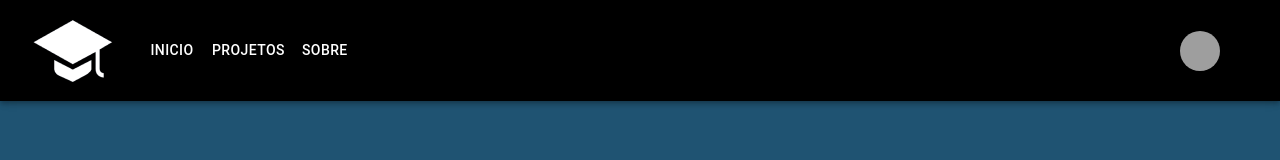
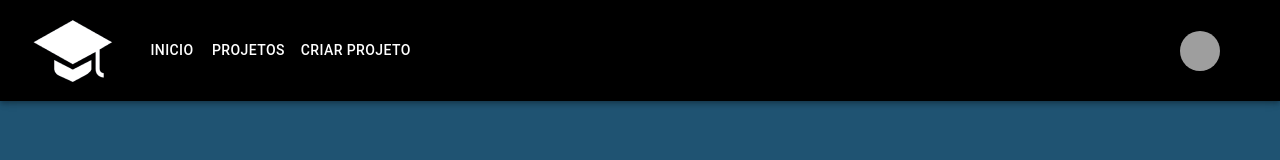
Before and after one commit to victoriavasconcelos/sivo, a React (Create React App) app: page / in a window 1280 px wide. Shown: the top 160 px of the page. Built offline with nearby package versions, Linux system fonts and the light colour scheme; grey boxes are pictures that could not be loaded.

Commit message:
Função de navegação na navbar

```diff
--- a/src/layout/navbar/index.jsx
+++ b/src/layout/navbar/index.jsx
@@ -12,30 +12,36 @@ import Tooltip from '@mui/material/Tooltip';
 import MenuItem from '@mui/material/MenuItem';
 import chapeu from '../../assets/chapeu 11.png'
 import MenuIcon from '@mui/icons-material/Menu';
+import { useNavigate } from 'react-router-dom';
 
-const pages = ['Inicio', 'Projetos', 'Sobre'];
+const pages = [
+  {name: 'Inicio', path: '/'},
+  {name: 'Projetos', path: '/projetos'},
+  {name: 'Criar Projeto', path: '/criar-projeto'}
+];
 const settings = ['Profile', 'Account', 'Dashboard', 'Logout'];
 
 function NavBar() {
   const [anchorElNav, setAnchorElNav] = React.useState(null);
   const [anchorElUser, setAnchorElUser] = React.useState(null);
+  const navigate = useNavigate()
 
   const handleOpenNavMenu = (event) => {
     console.log(event)
-    setAnchorElNav(event.currentTarget);
-  };
+    setAnchorElNav(event.currentTarget)
+  }
   const handleOpenUserMenu = (event) => {
     console.log(event)
-    setAnchorElUser(event.currentTarget);
-  };
+    setAnchorElUser(event.currentTarget)
+  }
 
   const handleCloseNavMenu = () => {
-    setAnchorElNav(null);
-  };
+    setAnchorElNav(null)
+  }
 
   const handleCloseUserMenu = () => {
-    setAnchorElUser(null);
-  };
+    setAnchorElUser(null)
+  }
 
   return (
     <AppBar position="static" style={{ background: 'black'}}>
@@ -90,8 +96,8 @@ function NavBar() {
               }}
             >
               {pages.map((page) => (
-                <MenuItem key={page} onClick={handleCloseNavMenu}>
-                  <Typography textAlign="center">{page}</Typography>
+                <MenuItem key={page.name} onClick={handleCloseNavMenu}>
+                  <Typography onClick={_ => navigate(page.path)} textAlign="center">{page.name}</Typography>
                 </MenuItem>
               ))}
             </Menu>
@@ -117,11 +123,11 @@ function NavBar() {
           <Box sx={{ flexGrow: 1, display: { xs: 'none', md: 'flex' } }}>
             {pages.map((page) => (
               <Button
-                key={page}
-                onClick={handleCloseNavMenu}
+                key={page.name}
+                onClick={_ => navigate(page.path)}
                 sx={{ my: 2, color: 'white', display: 'block' }}
               >
-                {page}
+                {page.name}
               </Button>
             ))}
           </Box>
```
